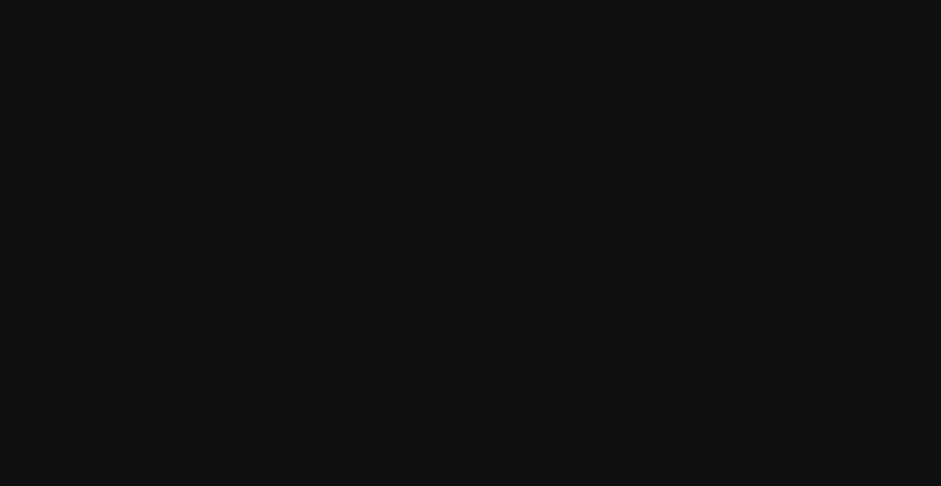
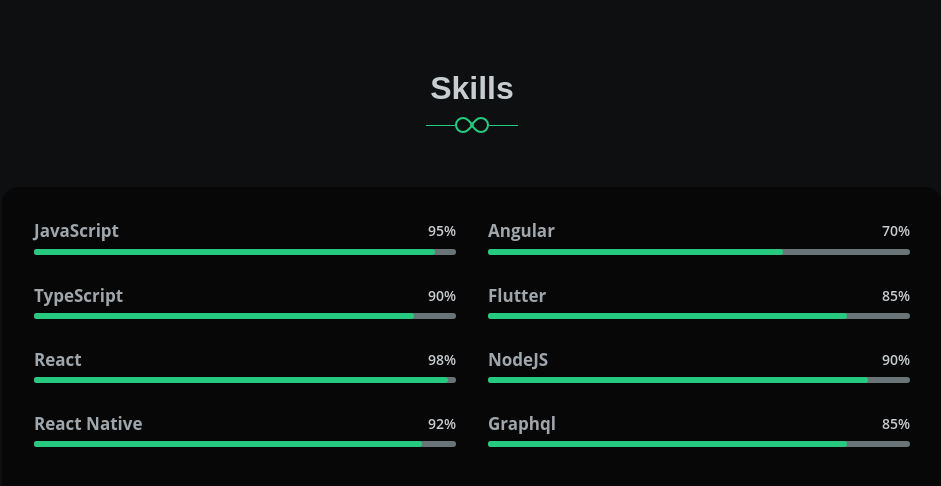
Before and after one commit to Idsarth/idsarth.github.io, a React (Create React App) app: page / in a window 1280 px wide. Shown: the part 624-1110 px from the top of the page, without its empty margins (168-1109 px from the left). Built offline with nearby package versions, Linux system fonts and the light colour scheme.

Commit message:
:iphone: Idsarth - release
Agregando componente para mostrar las habilidades

```diff
--- /dev/null
+++ b/src/components/card-skill.component.jsx
@@ -0,0 +1,59 @@
+import React from 'react';
+import Progress from './progress.component';
+
+const CardSkill = (props) => {
+  const { } = props;
+
+  return (
+    <div className="card-profile card">
+      <div className="card-skill">
+        <div>
+          <Progress
+            color="#25ca7f"
+            percent={95}
+            skill="JavaScript"
+          />
+          <Progress
+            color="#25ca7f"
+            percent={90}
+            skill="TypeScript"
+          />
+          <Progress
+            color="#25ca7f"
+            percent={98}
+            skill="React"
+          />
+          <Progress
+            color="#25ca7f"
+            percent={92}
+            skill="React Native"
+          />
+        </div>
+        <div>
+          <Progress
+            color="#25ca7f"
+            percent={70}
+            skill="Angular"
+          />
+          <Progress
+            color="#25ca7f"
+            percent={85}
+            skill="Flutter"
+          />
+          <Progress
+            color="#25ca7f"
+            percent={90}
+            skill="NodeJS"
+          />
+          <Progress
+            color="#25ca7f"
+            percent={85}
+            skill="Graphql"
+          />
+        </div>
+      </div>
+    </div>
+  );
+};
+
+export default CardSkill;
--- /dev/null
+++ b/src/components/progress.component.jsx
@@ -0,0 +1,22 @@
+import React, { Fragment } from 'react';
+
+const Progress = (props) => {
+  const { color, percent, skill } = props;
+
+  return (
+    <>
+      <div className="progress-info">
+        <span>{skill}</span>
+        <p>
+          {percent}
+          %
+        </p>
+      </div>
+      <div className="progress">
+        <div style={{ width: `${percent}%`, backgroundColor: color }} className="progress-percent" />
+      </div>
+    </>
+  );
+};
+
+export default Progress;
--- a/src/pages/home.page.jsx
+++ b/src/pages/home.page.jsx
@@ -3,9 +3,11 @@
 
 import Title from '../components/title.component';
 import Card from '../components/card.component';
+import CardSkill from '../components/card-skill.component';
 
 const HomePage = () => (
-  <main className="container l-layout">
+  <div className="container l-layout">
+    <main>
       <Title title="About Me" />
       <Card className="card-profile" title="Idsarth Juarez">
         <div className="card-details">
@@ -22,8 +24,12 @@
           ReactJS, React Native, NextJS, NodeJS, Graphql, Flutter, Golang and Python.
         </p>
       </Card>
-    <div style={{ marginBottom: '100rem' }} />
     </main>
+    <section className="l-layout">
+      <Title title="Skills" />
+      <CardSkill />
+    </section>
+  </div>
 );
 
 export default HomePage;
--- /dev/null
+++ b/src/pages/resume.page.jsx
@@ -0,0 +1,9 @@
+import React from 'react';
+
+const ResumePage = () => (
+  <div>
+    ResumenPage
+  </div>
+);
+
+export default ResumePage;
--- a/src/routes/app.routes.js
+++ b/src/routes/app.routes.js
@@ -2,6 +2,7 @@
 import PortfolioPage from '../pages/portfolio.page';
 import ContactPage from '../pages/contact.page';
 import NotFound from '../pages/not-found.page';
+import ResumePage from '../pages/resume.page';
 
 export default [
   {
@@ -12,18 +13,24 @@
   },
   {
     id: 2,
+    path: '/resume',
+    exact: true,
+    page: ResumePage,
+  },
+  {
+    id: 3,
     path: '/portfolio',
     exact: true,
     page: PortfolioPage,
   },
   {
-    id: 3,
+    id: 4,
     path: '/contact',
     exact: true,
     page: ContactPage,
   },
   {
-    id: 4,
+    id: 5,
     path: '*',
     exact: false,
     page: NotFound,
--- a/src/styles/component/_card.scss
+++ b/src/styles/component/_card.scss
@@ -81,21 +81,23 @@
     &-title {
       text-align: left;
     }
-
     &-description {
       margin: .9rem 0;
       text-align: left;
     }
-
     &-footer {
       display: flex;
       justify-content: space-between;
       align-items: center;
     }
-
     .button {
       margin-top: 0;
       margin-bottom: 1rem;
+    }
+    &-skill {
+      display: grid;
+      grid-template-columns: repeat(2, 1fr);
+      grid-gap: 2rem;
     }
   }
   @include from(lg) {
--- /dev/null
+++ b/src/styles/component/_progress.scss
@@ -0,0 +1,30 @@
+.progress {
+  height: 6px;
+  width: 100%;
+  background-color: var(--text-color);
+  border-radius: 200px;
+  margin-bottom: 1.8rem;
+
+  &-percent {
+    height: 100%;
+    border-radius: 200px;
+  }
+  &-info {
+    display: flex;
+    justify-content: space-between;
+    align-items: center;
+    margin-bottom: .4rem;
+
+    span {
+      color: var(--text-color-light);
+      font-size: calc(var(--small-font-size) + 3px);
+      font-weight: bold;
+      display: inline-block;
+    }
+    p {
+      color: var(--text-color-lighter);
+      font-weight: 600;
+      font-size: var(--small-font-size);
+    }
+  }
+}
--- a/src/styles/layout/_layout.scss
+++ b/src/styles/layout/_layout.scss
@@ -9,5 +9,8 @@
 }
 
 .l-layout {
-  margin-top: calc(var(--header-height) + 60px);
+  margin-top: calc(var(--header-height) + 20px);
+  @include from(sm) {
+    margin-top: calc(var(--header-height) + 60px);
+  }
 }
--- a/src/styles/styles.scss
+++ b/src/styles/styles.scss
@@ -15,3 +15,4 @@
 @import "./component/navbar";
 @import "./component/card";
 @import "./component/category";
+@import "./component/progress";
```
Lines whose indentation alone changed are shown as unchanged.
